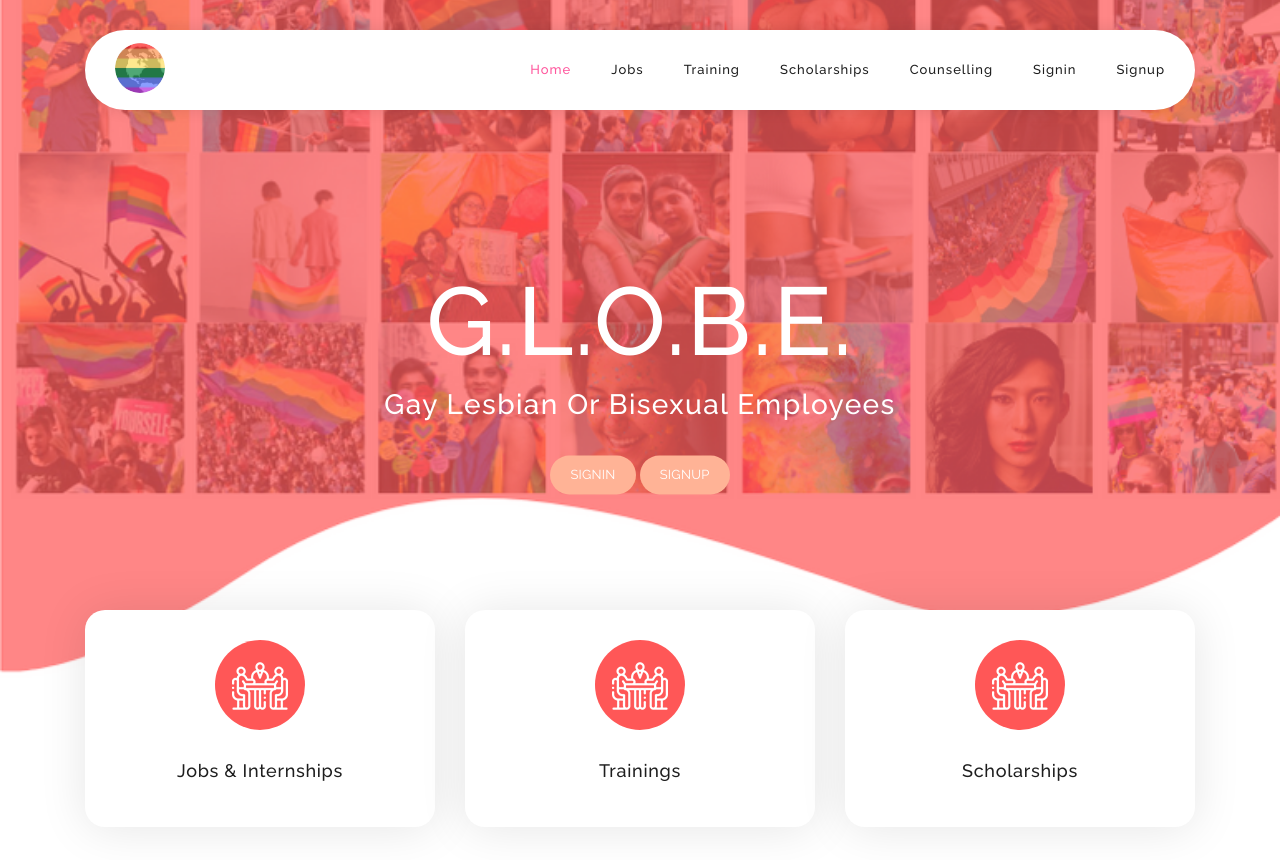
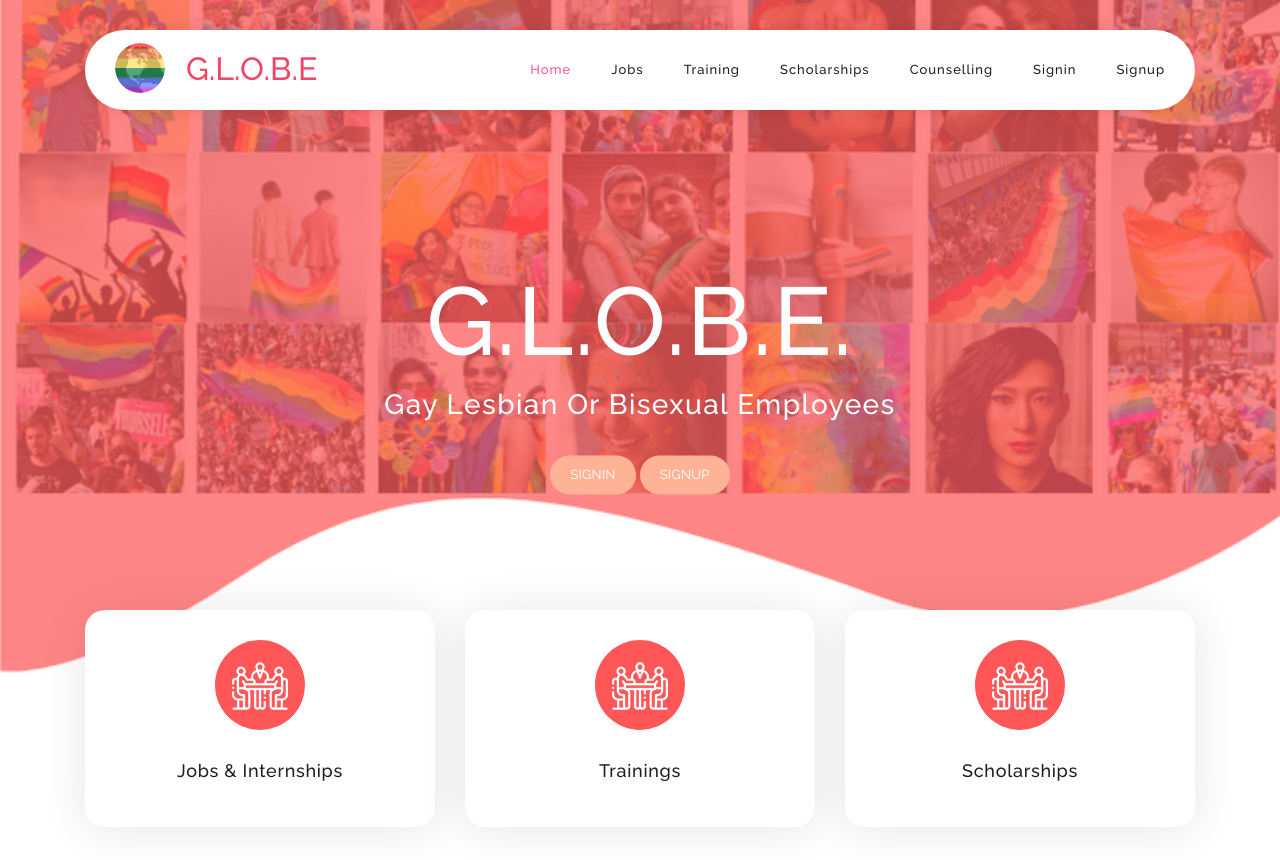
Before and after one commit to garvit170/G.L.O.B.E---HackNITR-Project-, a plain HTML site: page index.html in a window 1280 px wide. Shown: the top 860 px of the page. Drawn offline with Linux system fonts and the light colour scheme.

Commit message:
added globe

```diff
--- a/index.html
+++ b/index.html
@@ -50,6 +50,7 @@ https://templatemo.com/tm-535-softy-pinko
                         <!-- ***** Logo End ***** -->
                         <!-- ***** Menu Start ***** -->
                         <ul class="nav">
+                            <li style="color:#f14668"><h2 style="padding-right: 173px">G.L.O.B.E</h2></li>
                             <li><a href="index.html" class="active">Home</a></li>
                             <li><a href="jobs.html">Jobs</a></li>
                             <li><a href="trainings.html">Training</a></li>
```
